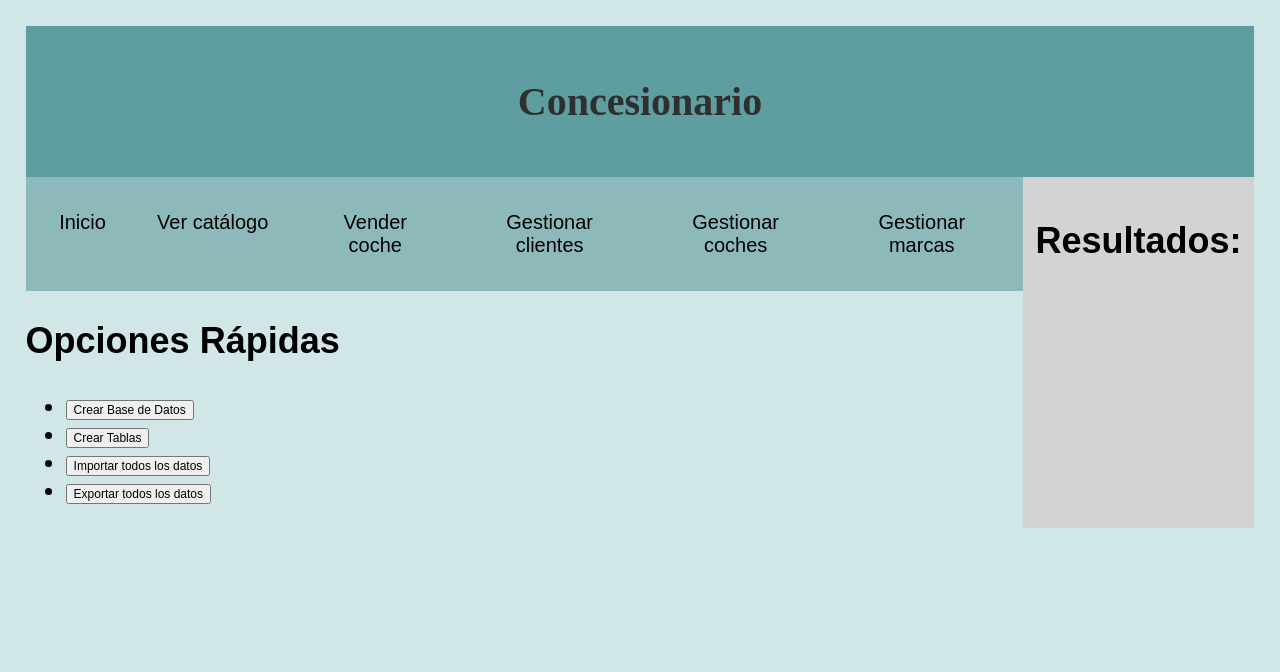
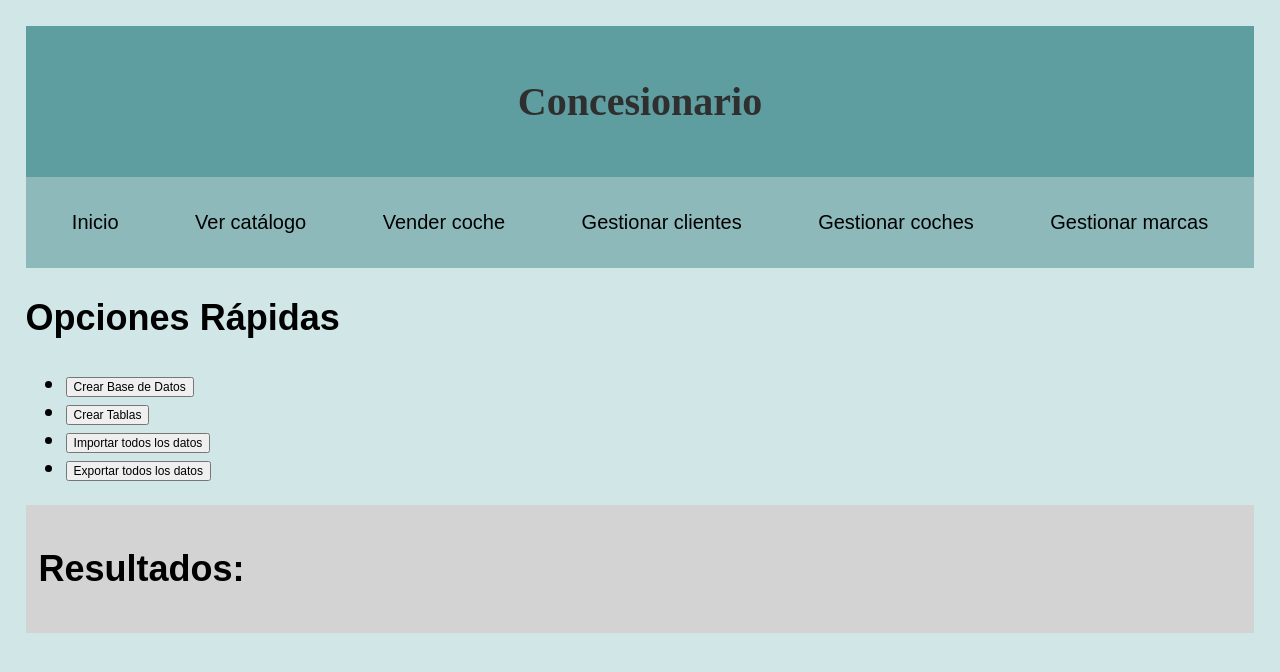
Before and after one commit to gonzalo-rr/sew, a plain HTML site: page index.html in a window 1280 px wide. Drawn offline with Linux system fonts and the light colour scheme.

Commit message:
Update Ejercicio7_layout.css

```diff
--- a/Ejercicio7_layout.css
+++ b/Ejercicio7_layout.css
@@ -11,18 +11,18 @@ body { /* Especificidad: 001 */
     */
     display: grid;
 
-    grid-template-columns: auto auto auto auto auto auto;
+    grid-template-columns: 1fr 1fr 1fr;
     grid-template-rows: auto 1fr auto;
 }
 header { /* Especificidad: 001 */
     grid-row: 1;
     grid-column-start: 1;
-    grid-column-end: 7;
+    grid-column-end: 4;
 }
 nav { /* Especificidad: 001 */
     grid-row: 2;
     grid-column-start: 1;
-    grid-column-end: 7;
+    grid-column-end: 4;
 
     display: grid;
 
@@ -30,14 +30,14 @@ nav { /* Especificidad: 001 */
     grid-template-rows: auto;
 }
 section { /* Especificidad: 001 */
-    grid-row: 2;
-    grid-column-start: 5;
-    grid-column-end: 7;
+    grid-row: 3;
+    grid-column-start: 1;
+    grid-column-end: 4;
     padding: 1vw;
     color: black;
 }
 main { /* Especificidad: 001 */
     grid-row: 2;
     grid-column-start: 1;
-    grid-column-end: 5;
+    grid-column-end: 4;
 }
```
